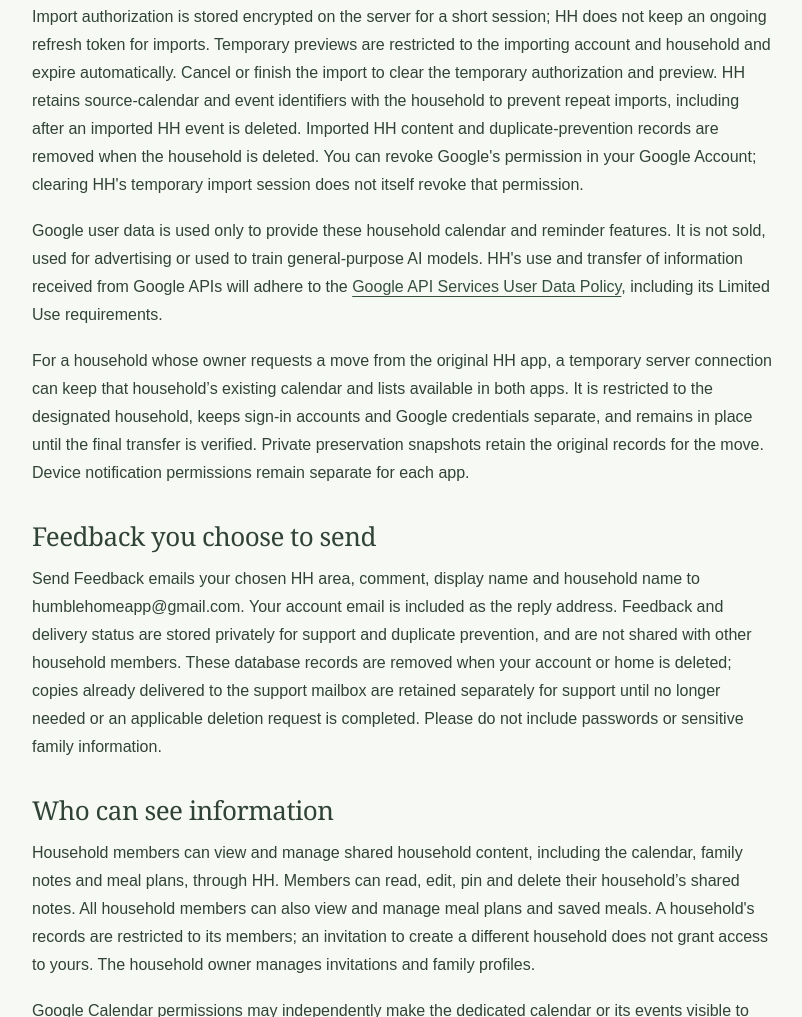
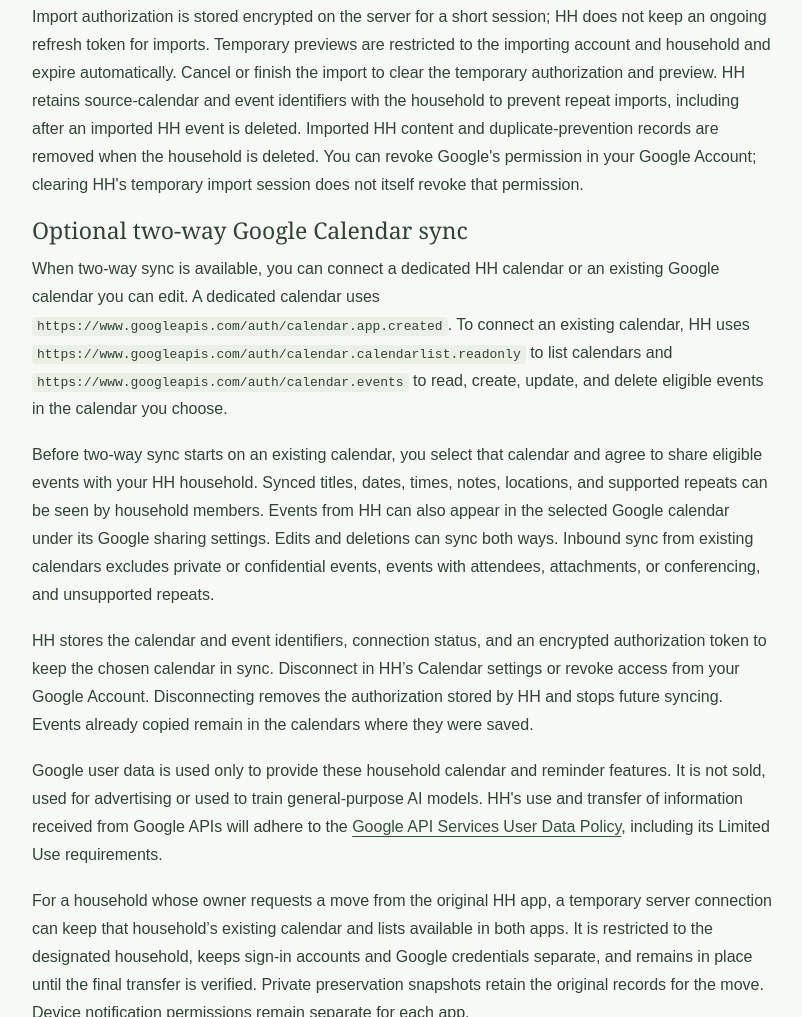
Before and after one commit to zethhummel-rgb/hhfamily-public-site, a plain HTML site: page privacy.html in a window 1280 px wide. Shown: the part 2415-3432 px from the top of the page, without its empty margins (238-1040 px from the left). Drawn offline with Linux system fonts and the light colour scheme.

Commit message:
Describe optional Google Calendar sync in Privacy (#6)
* Describe optional Google Calendar sync in Privacy

* Preserve existing privacy page line endings

```diff
--- a/privacy.html
+++ b/privacy.html
@@ -28,6 +28,10 @@
     <p><strong>Import an existing Google calendar:</strong> A signed-in household member can separately authorize a one-time import. HH requests <code>https://www.googleapis.com/auth/calendar.calendarlist.readonly</code> to list calendars and <code>https://www.googleapis.com/auth/calendar.events.readonly</code> to read events. These permissions allow reading calendars available to that Google account; HH reads event details from the calendar you select for preview. The import does not edit the selected Google calendar or send invitations to event guests.</p>
     <p>The preview includes event titles, dates, times, descriptions, locations and supported recurrence details. You choose which supported events or series to copy, their household person tags and whether their automatic 30-minute notifications are enabled. You can skip tagging to add calendar-only plans without assigning people or sending notifications. Imported events become shared HH records visible to every member of your household; person tags do not make an event private. If your household has enabled an optional Google copy, the new HH records are also copied there. Later changes in the original Google calendar do not update the imported HH records, and HH edits do not update the original calendar.</p>
     <p>Import authorization is stored encrypted on the server for a short session; HH does not keep an ongoing refresh token for imports. Temporary previews are restricted to the importing account and household and expire automatically. Cancel or finish the import to clear the temporary authorization and preview. HH retains source-calendar and event identifiers with the household to prevent repeat imports, including after an imported HH event is deleted. Imported HH content and duplicate-prevention records are removed when the household is deleted. You can revoke Google's permission in your Google Account; clearing HH's temporary import session does not itself revoke that permission.</p>
+    <h3>Optional two-way Google Calendar sync</h3>
+    <p>When two-way sync is available, you can connect a dedicated HH calendar or an existing Google calendar you can edit. A dedicated calendar uses <code>https://www.googleapis.com/auth/calendar.app.created</code>. To connect an existing calendar, HH uses <code>https://www.googleapis.com/auth/calendar.calendarlist.readonly</code> to list calendars and <code>https://www.googleapis.com/auth/calendar.events</code> to read, create, update, and delete eligible events in the calendar you choose.</p>
+    <p>Before two-way sync starts on an existing calendar, you select that calendar and agree to share eligible events with your HH household. Synced titles, dates, times, notes, locations, and supported repeats can be seen by household members. Events from HH can also appear in the selected Google calendar under its Google sharing settings. Edits and deletions can sync both ways. Inbound sync from existing calendars excludes private or confidential events, events with attendees, attachments, or conferencing, and unsupported repeats.</p>
+    <p>HH stores the calendar and event identifiers, connection status, and an encrypted authorization token to keep the chosen calendar in sync. Disconnect in HH’s Calendar settings or revoke access from your Google Account. Disconnecting removes the authorization stored by HH and stops future syncing. Events already copied remain in the calendars where they were saved.</p>
     <p>Google user data is used only to provide these household calendar and reminder features. It is not sold, used for advertising or used to train general-purpose AI models. HH's use and transfer of information received from Google APIs will adhere to the <a href="https://developers.google.com/terms/api-services-user-data-policy">Google API Services User Data Policy</a>, including its Limited Use requirements.</p>
     <p>For a household whose owner requests a move from the original HH app, a temporary server connection can keep that household’s existing calendar and lists available in both apps. It is restricted to the designated household, keeps sign-in accounts and Google credentials separate, and remains in place until the final transfer is verified. Private preservation snapshots retain the original records for the move. Device notification permissions remain separate for each app.</p><h2>Feedback you choose to send</h2><p>Send Feedback emails your chosen HH area, comment, display name and household name to humblehomeapp@gmail.com. Your account email is included as the reply address. Feedback and delivery status are stored privately for support and duplicate prevention, and are not shared with other household members. These database records are removed when your account or home is deleted; copies already delivered to the support mailbox are retained separately for support until no longer needed or an applicable deletion request is completed. Please do not include passwords or sensitive family information.</p><h2>Who can see information</h2>
     <p>Household members can view and manage shared household content, including the calendar, family notes and meal plans, through HH. Members can read, edit, pin and delete their household’s shared notes. All household members can also view and manage meal plans and saved meals. A household's records are restricted to its members; an invitation to create a different household does not grant access to yours. The household owner manages invitations and family profiles.</p>
```
